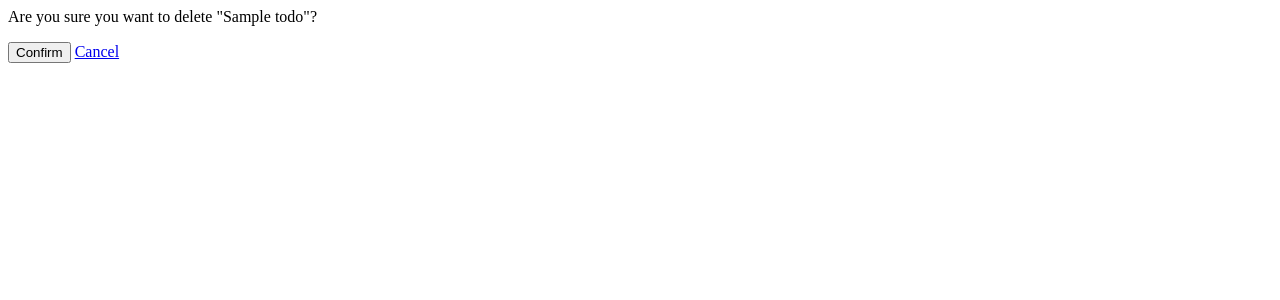
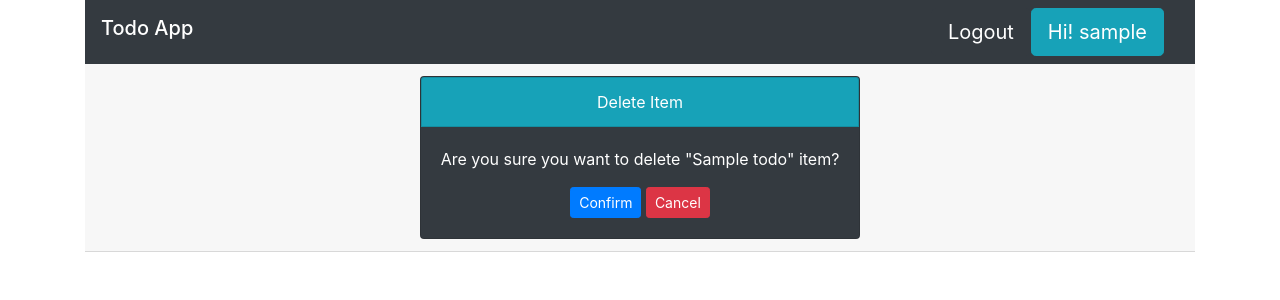
Before and after one commit to SumanSunuwar/Todo-app, a Django app: page /delete_todo/1/ in a window 1280 px wide. Shown: the top 300 px of the page. Run offline with Django 3.2, Linux system fonts and the light colour scheme; a user stored in the database is signed in; tables that the repository leaves empty hold one stand-in row (values such as "Sample post"); some libraries are stand-ins or nearby versions.

Commit message:
added some designs to form

```diff
--- a/home/templates/delete.html
+++ b/home/templates/delete.html
@@ -1,8 +1,27 @@
-<p>Are you sure you want to delete "{{item}}"?</p>
 
-<form action=""  method="POST">
-	{% csrf_token %}
-	<input type="submit" value="Confirm">
 
-	<a href="{% url 'home:todo_list' %}">Cancel</a>
-</form>
+{% extends "base.html" %}
+{% block content %}
+
+<div class="card-header">
+	<div class="container">
+ 		<div class="row justify-content-center">
+			<div class="card text-white bg-dark " style="max-width: 60rem;">
+  				<div class="card bg-info card-header text-center text-white">Delete Item</div>
+  					<div class="card-body">
+						<p>Are you sure you want to delete "{{item}}" item?</p>
+						<form action=""  method="POST">
+							{% csrf_token %}
+							<div class="text-center">
+								<input class="btn btn-sm btn-primary" type="submit" value="Confirm">
+								<a class="btn btn-sm btn-danger text-white" href="{% url 'home:todo_list' %}">Cancel</a>
+							</div>
+
+						</form>
+					</div>
+ 			</div>
+ 		</div>
+	</div>
+</div>
+
+{% endblock content %}
```
